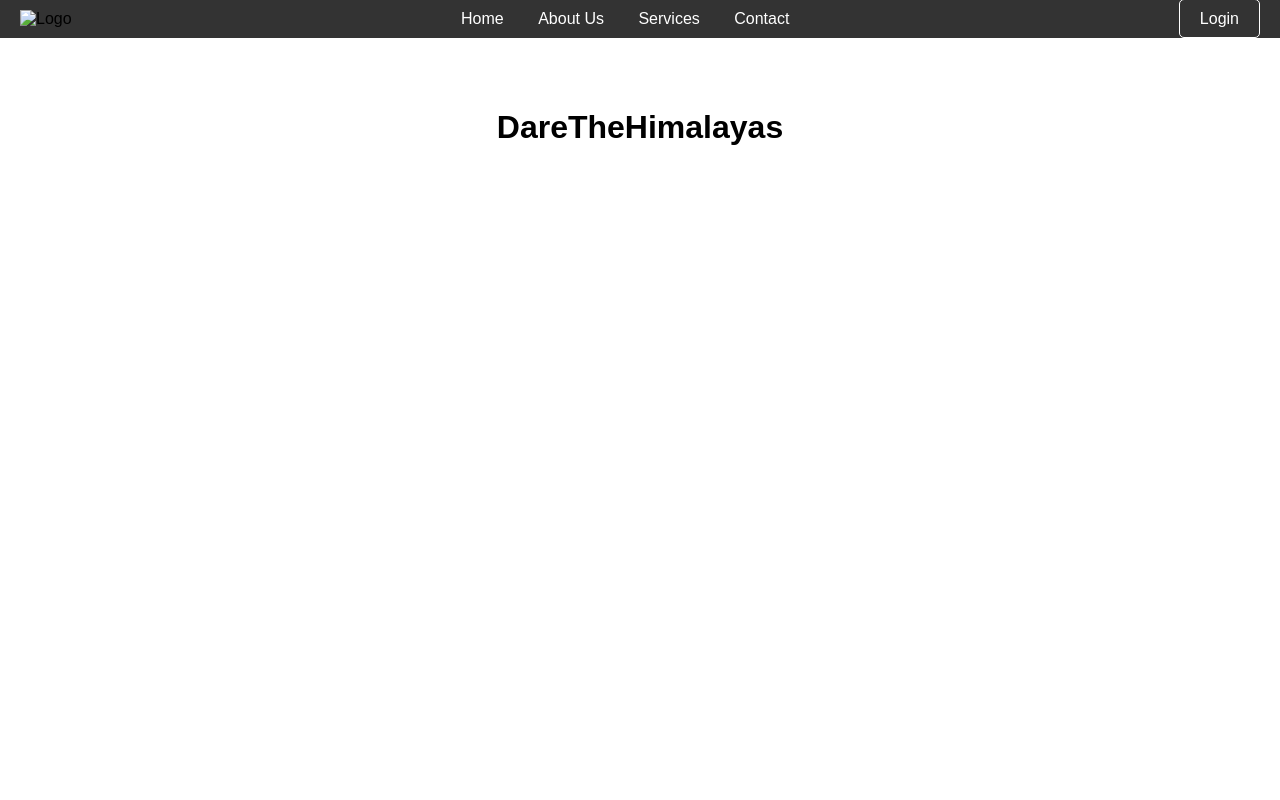
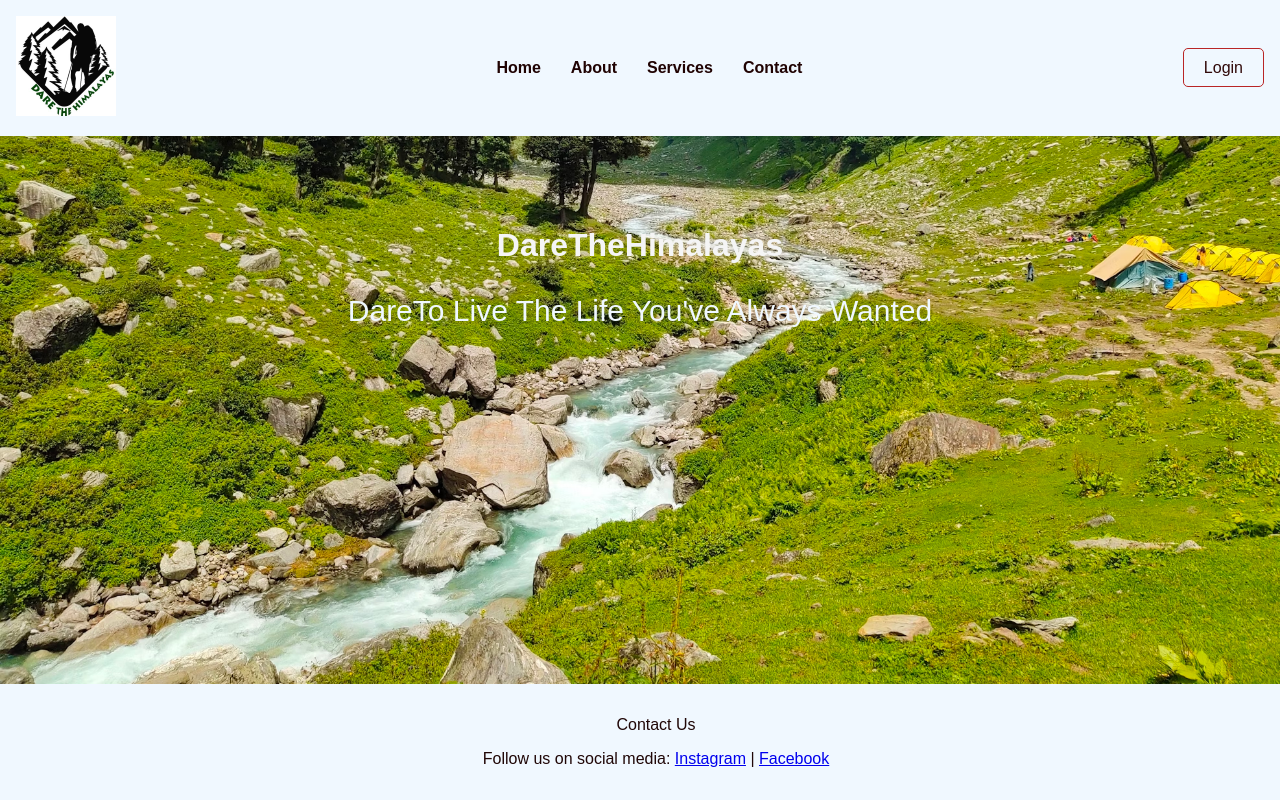
Before and after one commit to jitendersinghnegi/Training-V-Negi, a plain HTML site: page DTH-HTML/Index.html in a window 1280 px wide. Drawn offline with Linux system fonts and the light colour scheme.

Commit message:
added images and logo

```diff
--- a/DTH-HTML/Index.html
+++ b/DTH-HTML/Index.html
@@ -1,36 +1,42 @@
+<!DOCTYPE html>
 <html lang="en">
 <head>
     <meta charset="UTF-8">
     <meta name="viewport" content="width=device-width, initial-scale=1.0">
-    <title>Header</title>
     <link rel="stylesheet" href="styles.css">
+
+    <title>DareTheHimalayas</title>
 </head>
 <body>
 
+    <header>
+        <div class="logo">
+            <img src="/Images/logo2.jpg" alt="Logo">
+        </div>
+        <nav>
+            <ul>
+                <li><a href="/Index.html">Home</a></li>
+                <li><a href="/Pages/about.html">About</a></li>
+                <li><a href="/Pages/services.html">Services</a></li>
+                <li><a href="/Pages/contact.html">Contact</a></li>
+            </ul>
+        </nav>
+        <div class="login-button">
+            <a href="/Pages/login.html">Login</a>
+        </div>
+    </header>
 
-<div class="Header">
-    <div class="logo">
-        <img src="your-logo-image.jpg" alt="Logo">
-    </div>
+    <main>
+        <h2>DareTheHimalayas</h2>
+        <p>DareTo Live The Life You've Always Wanted</p>
 
-    <div class="nav-links">
-        <a href="/index.html">Home</a>
-        <a href="Pages/about.html">About Us</a>
-        <a href="Pages/services.html">Services</a>
-        <a href="Pages/contact.html">Contact</a>
-    </div>
+    </main>
 
-    <div class="login-button">
-        <a href="Pages/login.html">Login</a>
-    </div>
-</div>
+    <footer>
 
-
-<div class="content">
-    <h1>DareTheHimalayas</h1>
-
-
-</div>
+        <p>Contact Us</p>
+        <p>Follow us on social media: <a href="https://www.instagram.com/your_instagram" target="_blank">Instagram</a> | <a href="https://www.facebook.com/your_facebook" target="_blank">Facebook</a></p>
+    </footer>
 
 </body>
 </html>
--- a/DTH-HTML/styles.css
+++ b/DTH-HTML/styles.css
@@ -1,52 +1,97 @@
 body {
+    font-family: Arial, sans-serif;
     margin: 0;
-    font-family: Arial, sans-serif;
+    padding: 0;
+    box-sizing: border-box;
+    background-image: url('Images/MainContent.jpg');
+    background-size: cover;
+    background-position: center;
+    background-repeat: no-repeat;
+
 }
 
-
-.header {
-    background-color: #333;
-    overflow: hidden;
+header {
+    background-color: aliceblue;
+    color: #fff;
+    padding: 1em;
+    text-align: center;
     display: flex;
     justify-content: space-between;
     align-items: center;
-    padding: 10px 20px;
 }
 
-
 .logo img {
-    max-height: 50px;
+    max-width: 100px;
+    height: auto;
 }
 
+nav {
+    flex: 2;
 
-.nav-links a {
-    color: white;
-    text-decoration: none;
-    margin: 0 15px;
 
 }
 
-.nav-links a:hover {
-    color: #ddd;
-    font-size: medium;
+nav ul {
+    list-style: none;
+    padding: 0;
+    display: flex;
+    justify-content: center;
+}
+
+nav li {
+    margin: 0 15px;
+    font-weight: bold;
+    transition: color 0.3s;
+
+}
+
+nav a {
+    text-decoration: none;
+    color: #200303;
+
+}
+nav li:hover {
+    color: #28A745;
+    font-size: large;
 }
 
 
 .login-button a {
-    color: white;
+    color: rgb(48, 9, 9);
     text-decoration: none;
     padding: 10px 20px;
-    border: 1px solid white;
+    border: 1px solid rgb(185, 38, 38);
     border-radius: 5px;
 }
 
 .login-button a:hover {
     background-color: #ddd;
-    color: black;
+    color: rgb(116, 33, 33);
+    font-size: large;
 }
 
+main {
+    padding:4em;
+    text-align: center;
 
-.content {
+}
+main h2 {
+    font-size: 2em;
+    color: whitesmoke;
+}
+
+main p {
+    font-size: 30px;
+    color: aliceblue;
+
+}
+
+footer {
+    background-color: aliceblue;
+    color: #200707;
+    padding: 1em;
     text-align: center;
-    padding: 50px;
+    position: fixed;
+    bottom: 0;
+    width: 100%;
 }
```
Also changed, not shown: DTH-HTML/Images/MainContent.jpg (added), DTH-HTML/Images/logo.jpg (added), DTH-HTML/Images/logo2.jpg (added).
